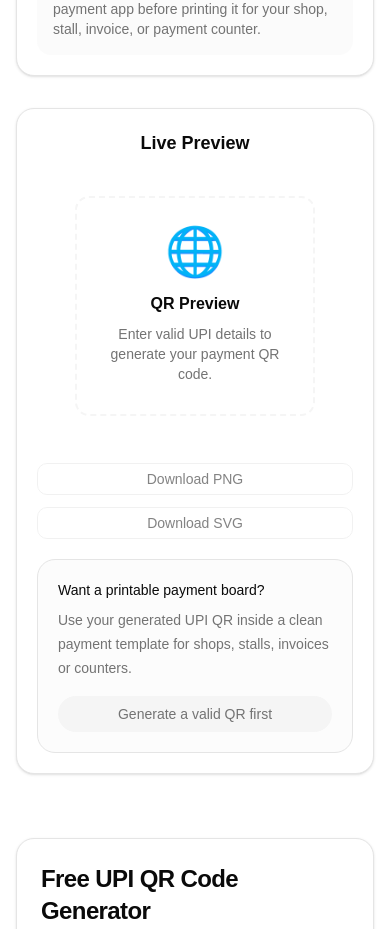
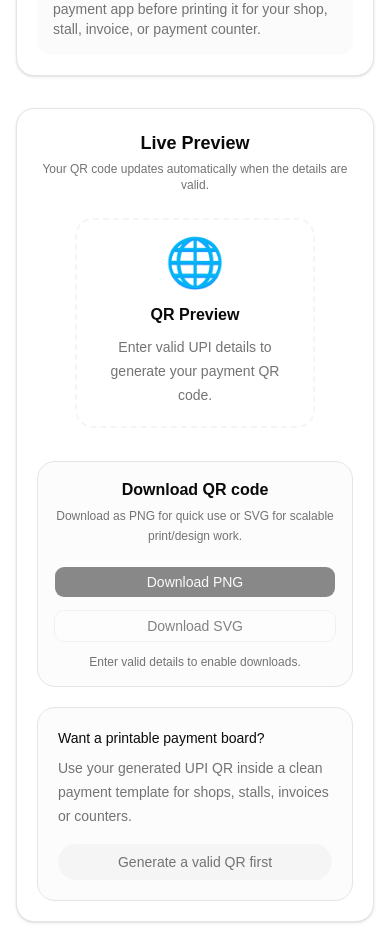
Before and after one commit to gouravmishra-121/qrhub, a React (Vite) app in the folder frontend/: page /upi in a window 390 px wide. Shown: the part 1580-2509 px from the top of the page. Built offline with nearby package versions, Linux system fonts and the light colour scheme; no server answers.

Commit message:
fix: improve mobile qr preview and download layout

```diff
--- a/frontend/src/components/qr/QRDownload.tsx
+++ b/frontend/src/components/qr/QRDownload.tsx
@@ -119,13 +119,17 @@ export function QRDownload({
   }
 
   return (
-    <div className="mt-8 grid gap-3 sm:flex sm:justify-center">
-      <Button
-        variant="outline"
-        disabled={!isValid}
-        onClick={downloadPNG}
-        className="w-full sm:w-auto"
-      >
+    <section className="mt-7 rounded-2xl border bg-muted/30 p-4 sm:mt-8 sm:p-5">
+      <div className="text-center">
+        <h2 className="text-base font-semibold">Download QR code</h2>
+
+        <p className="mt-1 text-xs leading-5 text-muted-foreground sm:text-sm">
+          Download as PNG for quick use or SVG for scalable print/design work.
+        </p>
+      </div>
+
+      <div className="mt-5 grid gap-3 sm:grid-cols-2">
+        <Button disabled={!isValid} onClick={downloadPNG} className="w-full">
           Download PNG
         </Button>
 
@@ -133,10 +137,21 @@ export function QRDownload({
           variant="outline"
           disabled={!isValid}
           onClick={downloadSVG}
-        className="w-full sm:w-auto"
+          className="w-full bg-background"
         >
           Download SVG
         </Button>
       </div>
+
+      {!isValid ? (
+        <p className="mt-3 text-center text-xs text-muted-foreground">
+          Enter valid details to enable downloads.
+        </p>
+      ) : (
+        <p className="mt-3 text-center text-xs text-muted-foreground">
+          Export size: {downloadSize}px
+        </p>
+      )}
+    </section>
   )
 }
--- a/frontend/src/components/qr/QRPreview.tsx
+++ b/frontend/src/components/qr/QRPreview.tsx
@@ -35,14 +35,20 @@ export const QRPreview = forwardRef<HTMLDivElement, QRPreviewProps>(function QRP
   }, [isValid, value])
 
   return (
-    <>
-      <h2 className="mb-6 text-center text-lg font-semibold sm:mb-8 sm:text-xl">Live Preview</h2>
+    <section aria-label="QR code preview">
+      <div className="mb-5 text-center sm:mb-6">
+        <h2 className="text-lg font-semibold sm:text-xl">Live Preview</h2>
 
-      <div className="flex min-h-[250px] items-center justify-center sm:min-h-[270px]">
+        <p className="mt-1 text-xs text-muted-foreground sm:text-sm">
+          Your QR code updates automatically when the details are valid.
+        </p>
+      </div>
+
+      <div className="flex min-h-[220px] items-center justify-center sm:min-h-[270px]">
         {isValid ? (
           <div
             ref={ref}
-            className="flex w-full max-w-[240px] items-center justify-center rounded-xl p-3 sm:p-4"
+            className="flex w-full max-w-[220px] items-center justify-center rounded-2xl p-3 shadow-sm sm:max-w-[240px] sm:p-4"
             style={{ backgroundColor }}
           >
             <QRCode
@@ -58,17 +64,17 @@ export const QRPreview = forwardRef<HTMLDivElement, QRPreviewProps>(function QRP
             />
           </div>
         ) : (
-          <div className="flex h-[220px] w-full max-w-[240px] flex-col items-center justify-center rounded-xl border-2 border-dashed border-muted px-4 text-center sm:h-[240px]">
+          <div className="flex h-[210px] w-full max-w-[240px] flex-col items-center justify-center rounded-2xl border-2 border-dashed border-muted px-4 text-center sm:h-[240px]">
             <div className="mb-4 text-5xl sm:text-6xl">🌐</div>
 
             <h3 className="font-semibold">QR Preview</h3>
 
-            <p className="mt-2 max-w-[220px] text-sm text-muted-foreground">
+            <p className="mt-2 max-w-[220px] text-sm leading-6 text-muted-foreground">
               {placeholderDescription}
             </p>
           </div>
         )}
       </div>
-    </>
+    </section>
   )
 })
```
Lines whose indentation alone changed are shown as unchanged.
